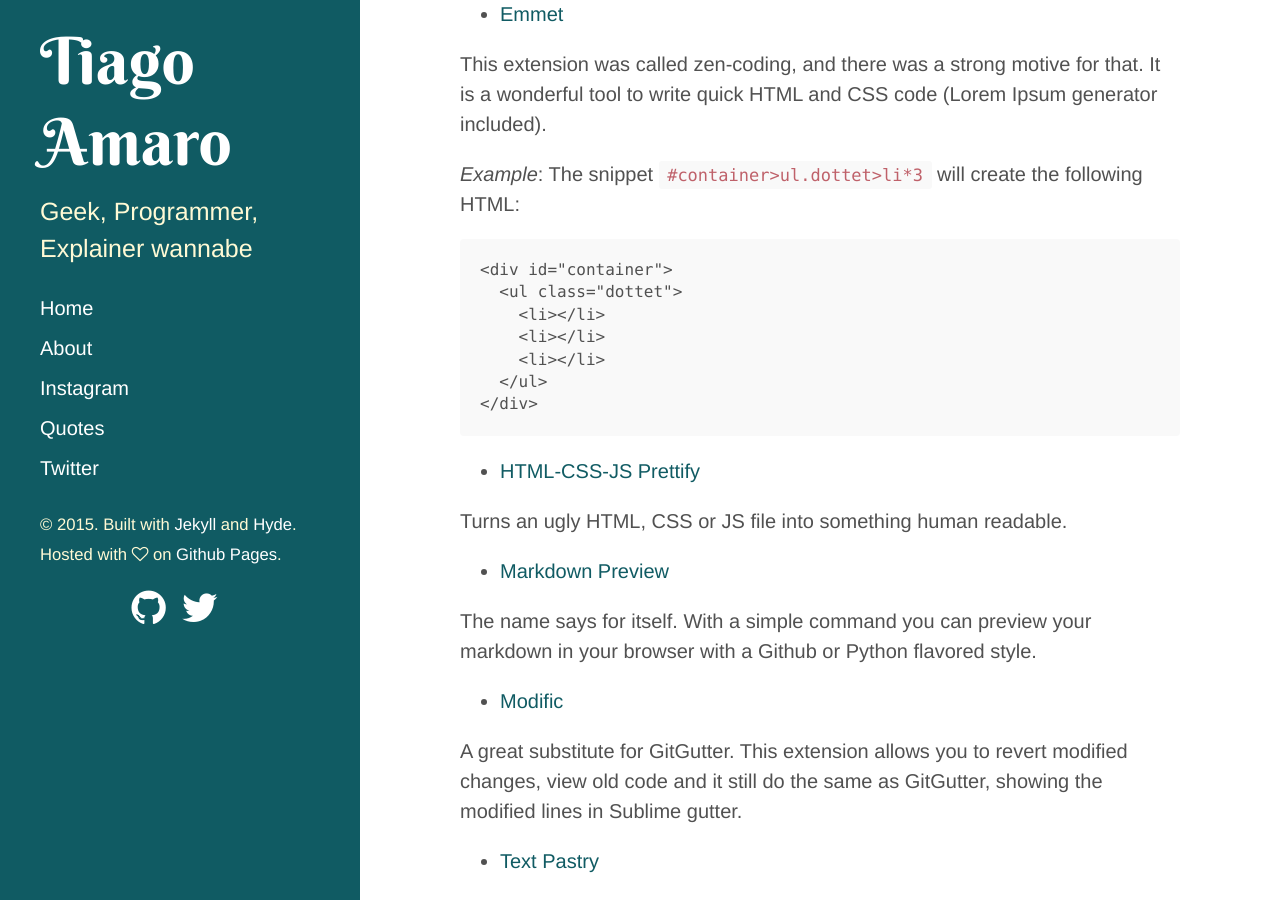
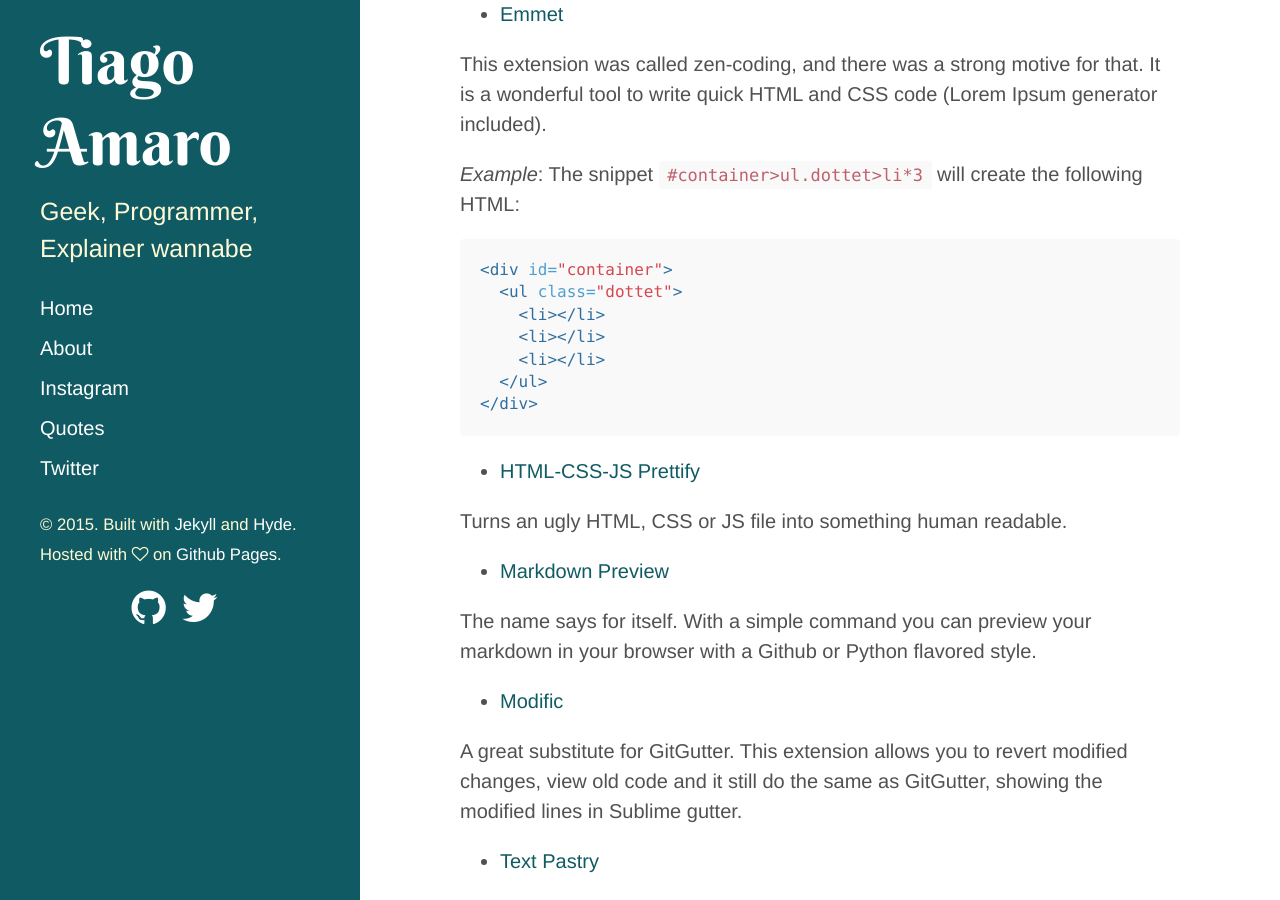
Before and after one commit to tiagoamaro/tiagoamaro.com.br_jekyll, a Jekyll site: the page built from _posts/2014-03-30-sublime-packages.md, in a window 1280 px wide and 900 px high, scrolled down 1441 px. Built offline with Jekyll 4.4.1, drawn with Linux system fonts in a browser that asks for light colours; nearby versions of some CDN libraries; comment, search, counter and statistics services are not loaded.

Commit message:
using jekyll defaults for markup rendering
Kramdown + GFM and Rouge FTW

````diff
--- a/_config.yml
+++ b/_config.yml
@@ -1,3 +1,6 @@
+# Conversion
+markdown:    kramdown
+
 # Permalinks
 permalink:   pretty
 future:      false
@@ -12,3 +15,9 @@
   - jekyll-gist
   - jekyll-paginate
   - jekyll-sitemap
+
+
+# Markdown renderers
+kramdown:
+  input: GFM
+  syntax_highlighter: rouge
--- a/_posts/2014-03-30-sublime-packages.md
+++ b/_posts/2014-03-30-sublime-packages.md
@@ -38,7 +38,7 @@
 
 *Example*: The snippet `#container>ul.dottet>li*3` will create the following HTML:
 
-```
+```html
 <div id="container">
   <ul class="dottet">
     <li></li>
````
